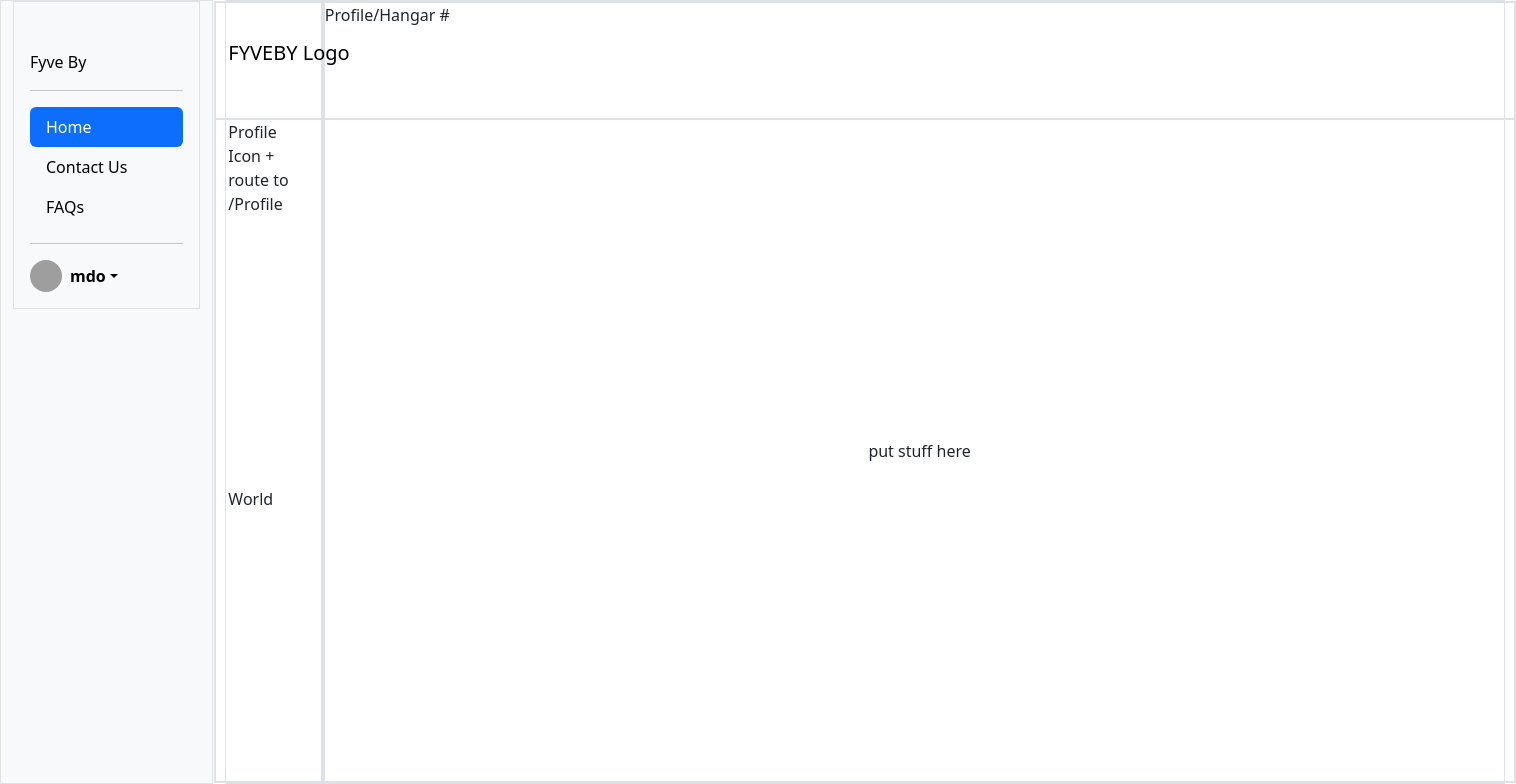
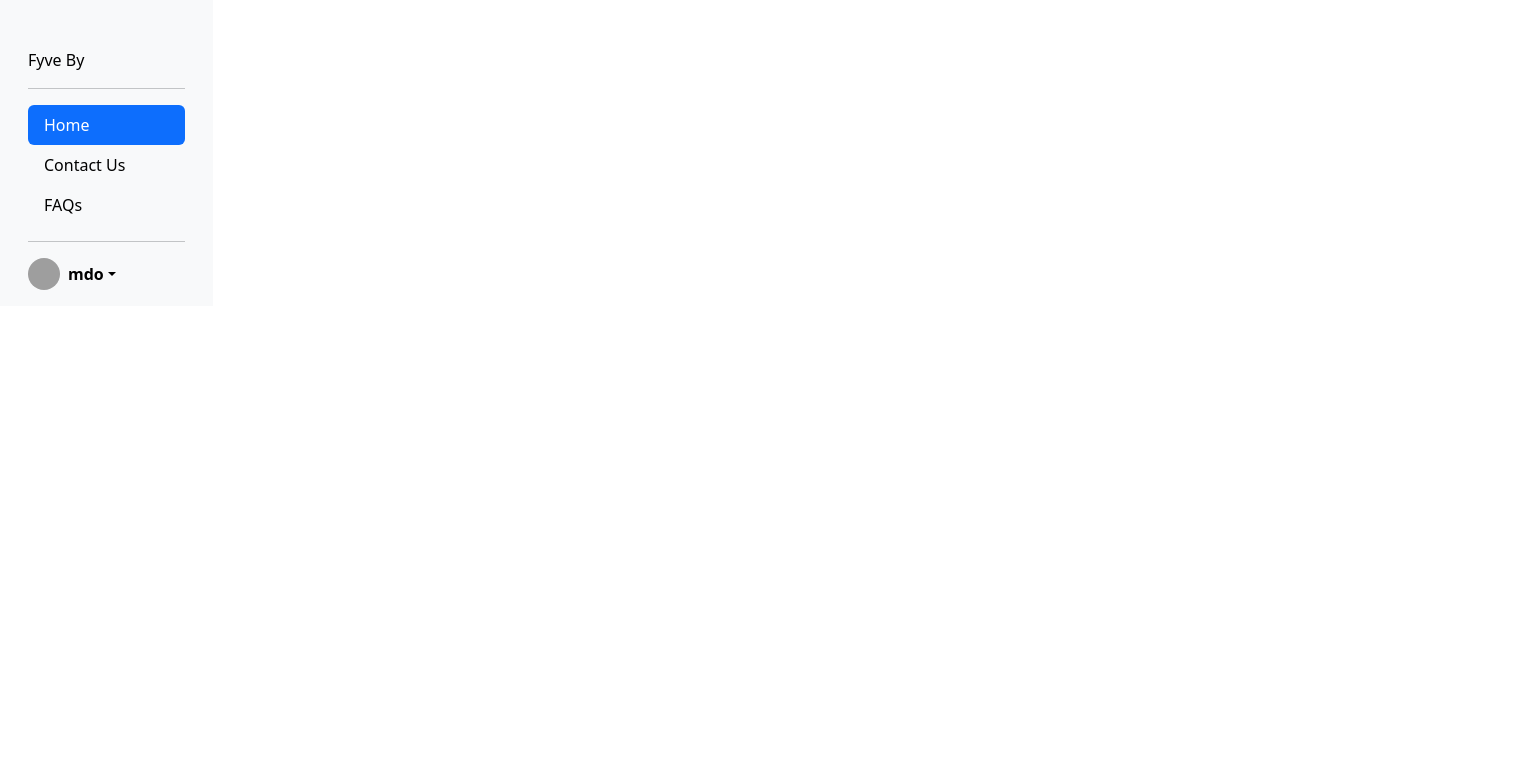
Before and after one commit to fyveby/skyview_demo, a React (Create React App) app: page /demo/profile in a window 1280 px wide. Shown: the top 784 px of the page, 1516 px wide, since content can reach past the window. Built offline with nearby package versions, Linux system fonts and the light colour scheme; grey boxes are pictures that could not be loaded.

Commit message:
fix sidebar bug with not resizing properly

```diff
--- a/src/App.js
+++ b/src/App.js
@@ -17,9 +17,9 @@ function App() {
           </nav>
         </div> */}
         <div className="row">
-          <div className="col-md-2 bg-light sidebar border">
+          <div className="col-md-2 bg-light sidebar">
             <SideNavBar></SideNavBar>
-            </div>
+          </div>
 
           <div className="col-md-10">
             <Routes>
--- a/src/Components/ContactForm.js
+++ b/src/Components/ContactForm.js
@@ -1,20 +1,20 @@
-import React from 'react'
+import React from "react";
 
 function ContactForm() {
   return (
-    <div className="d-flex border justify-content-center align-items-center"
-        style={{ height: "100%", width: "100%" }}>
-        <iframe src="https://docs.google.com/forms/d/e/1FAIpQLSdPjO4k40MhOHnIl4YK0Bw1X1Jo7AixbmGnzViF--wSh-TivA/viewform?embedded=true"
-                title="Contact"
-                frameBorder="0"
-                marginHeight="0"
-                marginWidth="0"
-                style={{ width: "85%", height: "85%" }}>
-                Loading…
-              </iframe>
-
+    <div
+      className="d-flex border justify-content-center align-items-center"
+      style={{ height: "100vh", width: "100%" }}
+    >
+      <iframe
+        src="https://docs.google.com/forms/d/e/1FAIpQLSdPjO4k40MhOHnIl4YK0Bw1X1Jo7AixbmGnzViF--wSh-TivA/viewform?embedded=true"
+        title="Contact"
+        style={{ width: "85%", height: "85%" }}
+      >
+        Loading…
+      </iframe>
     </div>
-  )
+  );
 }
 
-export default ContactForm
+export default ContactForm;
--- a/src/Components/DemoProfile.js
+++ b/src/Components/DemoProfile.js
@@ -1,53 +1,6 @@
+import MainContainer from "./MainContainer";
 function DemoProfile() {
-  return (
-    <div className="border" style={{ width: "100vw", height: "98vh" }}>
-      <div className="row" style={{ height: "100%" }}>
-        <div className="col-md-2 col-lg-1 border" style={{ height: "100%" }}>
-          <div
-            className="row border navbar navbar-primary navbar-fixed-left"
-            style={{ height: "15%" }}
-          >
-            <p className="text-center navbar-brand">FYVEBY Logo</p>
-          </div>
-          <div className="row border " id="nav" style={{ height: "85%" }}>
-            <p>Profile Icon + route to /Profile</p>
-            <p>World</p>
-          </div>
-        </div>
-
-        <div className="col-md-10 col-lg-11 border">
-          <div className="row border" style={{ height: "15%" }}>
-            Profile/Hangar #
-          </div>
-          <div
-            className="row border d-flex flex-column justify-content-center align-items-center"
-            style={{ height: "85%" }}
-          >
-            put stuff here
-          </div>
-
-          {/* <div className="row border" style={{ height: "85%" }}>
-            <div className="row border"></div>
-            <div className="row" style={{ height: "2.5%" }}>
-              <div className="col border"></div>
-              <div
-                className="col d-flex justify-content-center border"
-                style={{ height: "250px" }}
-              >
-                <img
-                  src="https://media.istockphoto.com/id/1470130937/photo/young-plants-growing-in-a-crack-on-a-concrete-footpath-conquering-adversity-concept.webp?b=1&s=170667a&w=0&k=20&c=IRaA17rmaWOJkmjU_KD29jZo4E6ZtG0niRpIXQN17fc="
-                  alt="random text"
-                  className="img rounded-circle border"
-                  style={{ width: "160px", height: "150px" }}
-                />
-              </div>
-              <div className="col border"></div>
-            </div>
-          </div> */}
-        </div>
-      </div>
-    </div>
-  );
+  return <MainContainer type="4"></MainContainer>;
 }
 
 export default DemoProfile;
--- a/src/Components/SideNavBar.js
+++ b/src/Components/SideNavBar.js
@@ -2,34 +2,68 @@ import { Link } from "react-router-dom";
 
 function SideNavBar() {
   return (
-    <div className="d-flex flex-column flex-shrink-0 p-3 bg-body-primary border" >
+    <div className="d-flex flex-column flex-shrink-0 p-3 bg-body-primary">
       <svg className="bi pe-none me-2" width="40" height="32"></svg>
-        <span className="d-flex align-items-center mb-3 mb-md-0 me-md-auto link-body-emphasis text-decoration-none">Fyve By</span>
-            <hr/>
+      <span className="d-flex align-items-center mb-3 mb-md-0 me-md-auto link-body-emphasis text-decoration-none">
+        Fyve By
+      </span>
+      <hr />
       <ul className="nav nav-pills flex-column mb-auto">
         <li className="nav-item">
-                        <Link to="/demo" className="nav-link active">Home</Link>
+          <Link to="/demo" className="nav-link active">
+            Home
+          </Link>
         </li>
         <li className="nav-item">
-                        <Link to="/demo/contact" className="nav-link link-body-emphasis">Contact Us</Link>
+          <Link to="/demo/contact" className="nav-link link-body-emphasis">
+            Contact Us
+          </Link>
         </li>
         <li>
-                        <Link to="/demo/faq" className="nav-link link-body-emphasis">FAQs</Link>
+          <Link to="/demo/faq" className="nav-link link-body-emphasis">
+            FAQs
+          </Link>
         </li>
       </ul>
-                <hr/>
+      <hr />
       <div className="dropdown">
-                <a href="#" className="d-flex align-items-center link-body-emphasis text-decoration-none dropdown-toggle" data-bs-toggle="dropdown" aria-expanded="false">
-                    <img src="https://github.com/mdo.png" alt="" width="32" height="32" className="rounded-circle me-2"></img>
+        <a
+          href="#"
+          className="d-flex align-items-center link-body-emphasis text-decoration-none dropdown-toggle"
+          data-bs-toggle="dropdown"
+          aria-expanded="false"
+        >
+          <img
+            src="https://github.com/mdo.png"
+            alt=""
+            width="32"
+            height="32"
+            className="rounded-circle me-2"
+          ></img>
           <strong>mdo</strong>
         </a>
         <ul className="dropdown-menu text-small shadow">
-                    <li><a className="dropdown-item" href="#">Settings</a></li>
-                    <li><a className="dropdown-item" href="#">Profile</a></li>
-                    <li><hr className="dropdown-divider"></hr></li>
-                    <li><a className="dropdown-item" href="#">Sign out</a></li>
+          <li>
+            <a className="dropdown-item" href="#">
+              Settings
+            </a>
+          </li>
+          <li>
+            <a className="dropdown-item" href="#">
+              Profile
+            </a>
+          </li>
+          <li>
+            <hr className="dropdown-divider"></hr>
+          </li>
+          <li>
+            <a className="dropdown-item" href="#">
+              Sign out
+            </a>
+          </li>
         </ul>
       </div>
     </div>
-)
-} export default SideNavBar;
+  );
+}
+export default SideNavBar;
--- a/src/Components/Videos.js
+++ b/src/Components/Videos.js
@@ -1,33 +1,43 @@
-
-function Videos () {
+function Videos() {
   return (
-    <div className="h-100 p-5 bg-body-tertiary border rounded-3">
-
+    <div className="h-100 p-5 bg-body-tertiary rounded-3">
       <div className="row">
         <div className="col-xl-6">
           <video controls height={250} width={250}>
-                    <source src="https://nbaa-demo-video-storage.s3.amazonaws.com/mixkit-airplane-taking-off-in-the-sun-27988-medium.mp4" type="video/mp4"></source>
+            <source
+              src="https://nbaa-demo-video-storage.s3.amazonaws.com/mixkit-airplane-taking-off-in-the-sun-27988-medium.mp4"
+              type="video/mp4"
+            ></source>
           </video>
         </div>
         <div className="col-xl-6">
           <video controls height={250} width={250}>
-                    <source src="https://nbaa-demo-video-storage.s3.amazonaws.com/mixkit-airplane-taking-off-in-the-sun-27988-medium.mp4" type="video/mp4"></source>
+            <source
+              src="https://nbaa-demo-video-storage.s3.amazonaws.com/mixkit-airplane-taking-off-in-the-sun-27988-medium.mp4"
+              type="video/mp4"
+            ></source>
           </video>
         </div>
       </div>
       <div className="row">
         <div className="col-xl-6">
           <video controls height={250} width={250}>
-                    <source src="https://nbaa-demo-video-storage.s3.amazonaws.com/mixkit-airplane-taking-off-in-the-sun-27988-medium.mp4" type="video/mp4"></source>
+            <source
+              src="https://nbaa-demo-video-storage.s3.amazonaws.com/mixkit-airplane-taking-off-in-the-sun-27988-medium.mp4"
+              type="video/mp4"
+            ></source>
           </video>
         </div>
         <div className="col-xl-6">
           <video controls height={250} width={250}>
-                    <source src="https://nbaa-demo-video-storage.s3.amazonaws.com/mixkit-airplane-taking-off-in-the-sun-27988-medium.mp4" type="video/mp4"></source>
+            <source
+              src="https://nbaa-demo-video-storage.s3.amazonaws.com/mixkit-airplane-taking-off-in-the-sun-27988-medium.mp4"
+              type="video/mp4"
+            ></source>
           </video>
         </div>
       </div>
     </div>
-
-    )
-} export default Videos;
+  );
+}
+export default Videos;
```
Lines whose indentation alone changed are shown as unchanged.
